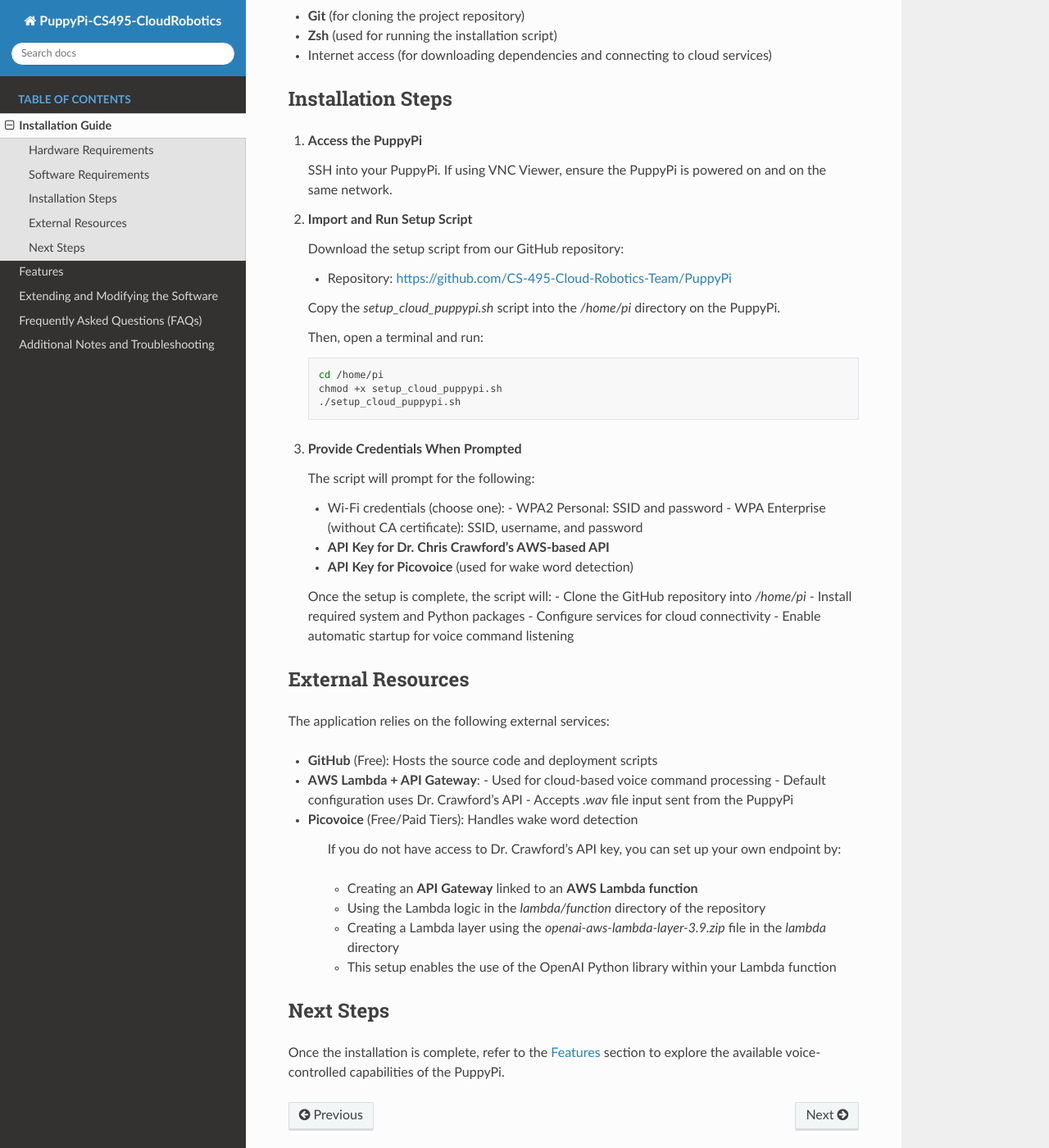
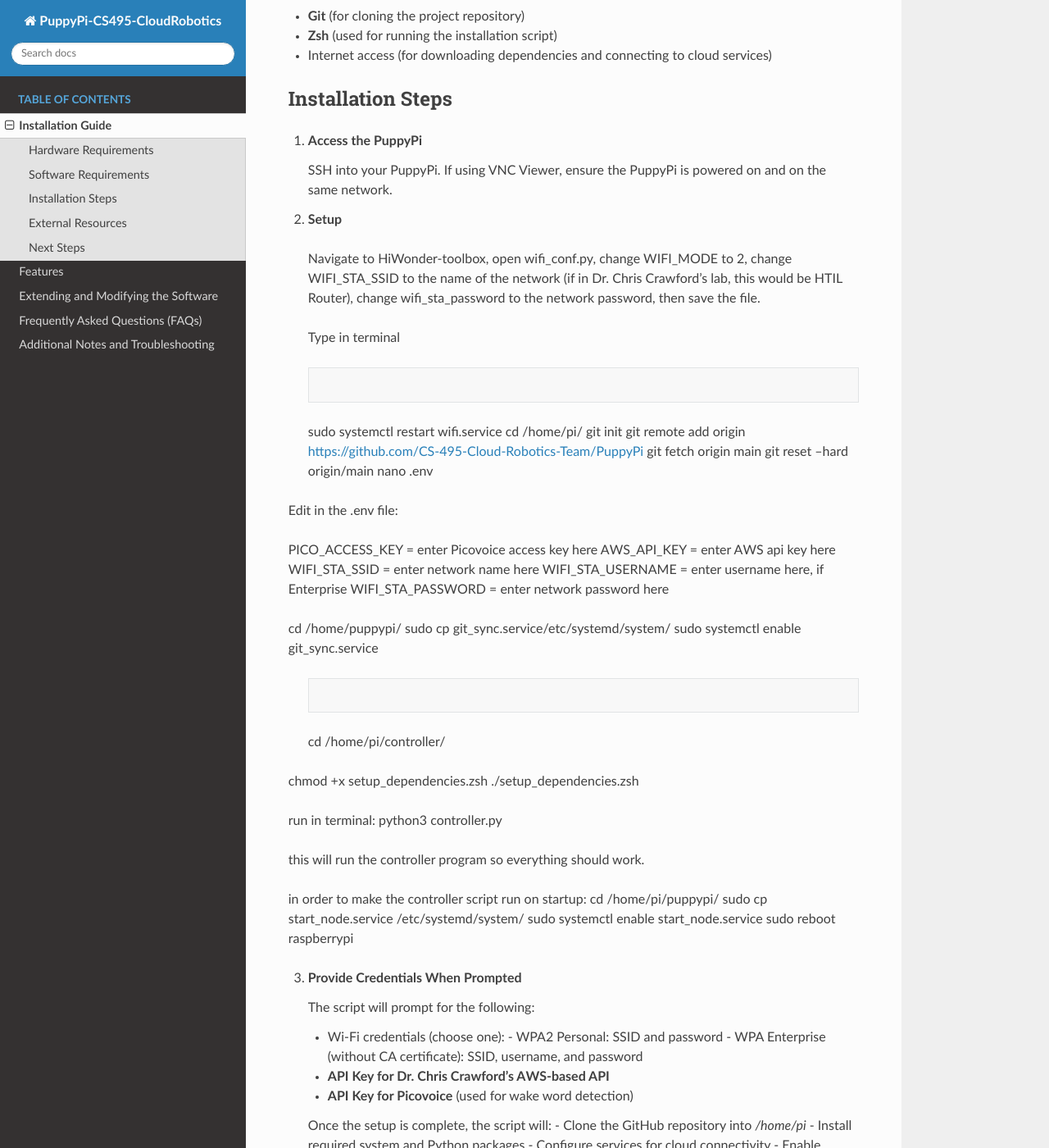
Before and after one commit to CS-495-Cloud-Robotics-Team/PuppyPi, a Sphinx documentation site: the page built from docs/install.rst, in a window 1280 px wide and 1400 px high, scrolled down 576 px. Shown: the whole window at 82% size. Built offline with Sphinx 7.4.7 and the Read the Docs theme 3.1.0, drawn with Linux system fonts in a browser that asks for light colours; pages that are not in the unit, such as notebooks, are missing from menus.

Commit message:
Update install.rst

```diff
--- a/docs/install.rst
+++ b/docs/install.rst
@@ -29,21 +29,50 @@ Installation Steps
 
    SSH into your PuppyPi. If using VNC Viewer, ensure the PuppyPi is powered on and on the same network.
 
-2. **Import and Run Setup Script**
+2. **Setup**
+  Navigate to HiWonder-toolbox, open wifi_conf.py, change WIFI_MODE to 2, change WIFI_STA_SSID to the name of the network (if in Dr. Chris Crawford's lab, this would be HTIL Router), change wifi_sta_password to the network password, then save the file.
 
-   Download the setup script from our GitHub repository:
+  Type in terminal
 
-   - Repository: https://github.com/CS-495-Cloud-Robotics-Team/PuppyPi
+  .. code-block:: zsh
 
-   Copy the `setup_cloud_puppypi.sh` script into the `/home/pi` directory on the PuppyPi.
+  sudo systemctl restart wifi.service
+  cd /home/pi/
+  git init
+  git remote add origin https://github.com/CS-495-Cloud-Robotics-Team/PuppyPi
+  git fetch origin main
+  git reset --hard origin/main
+  nano .env
 
-   Then, open a terminal and run:
+Edit in the .env file:
 
-   .. code-block:: zsh
+PICO_ACCESS_KEY = enter Picovoice access key here
+AWS_API_KEY = enter AWS api key here
+WIFI_STA_SSID = enter network name here
+WIFI_STA_USERNAME = enter username here, if Enterprise
+WIFI_STA_PASSWORD = enter network password here
 
-      cd /home/pi
-      chmod +x setup_cloud_puppypi.sh
-      ./setup_cloud_puppypi.sh
+cd /home/puppypi/
+sudo cp git_sync.service/etc/systemd/system/
+sudo systemctl enable git_sync.service
+
+  .. code-block:: zsh
+
+  cd /home/pi/controller/
+chmod +x setup_dependencies.zsh
+./setup_dependencies.zsh
+
+run in terminal:
+python3 controller.py
+
+this will run the controller program so everything should work.
+
+in order to make the controller script run on startup:
+cd /home/pi/puppypi/
+sudo cp start_node.service
+/etc/systemd/system/
+sudo systemctl enable start_node.service
+sudo reboot raspberrypi
 
 3. **Provide Credentials When Prompted**
 
```
